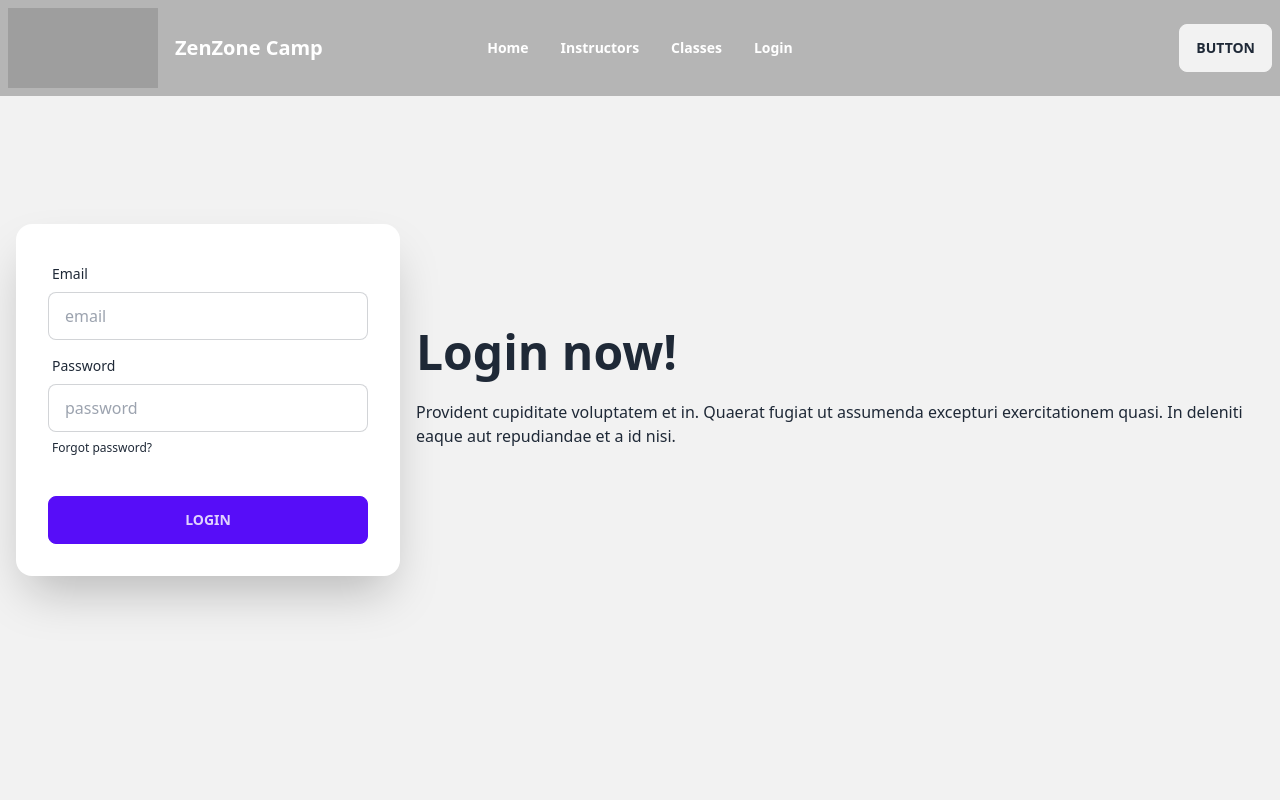
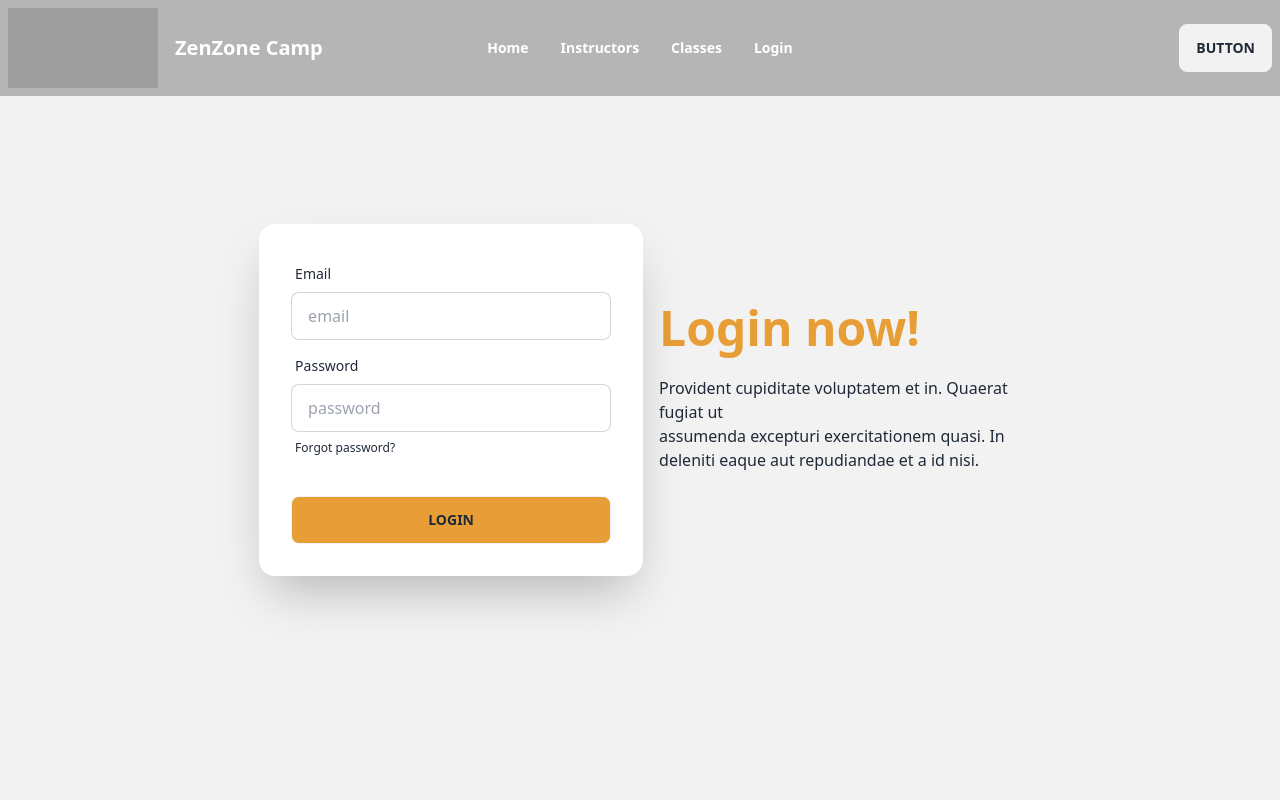
Before and after one commit to nazmunnaharnijhum/summer-camp-client, a React (Vite) app: page /login in a window 1280 px wide. Shown: the top 800 px of the page. Built offline with nearby package versions, Linux system fonts and the light colour scheme; grey boxes are pictures that could not be loaded.

Commit message:
firebase config has been hidden

```diff
--- a/package.json
+++ b/package.json
@@ -10,6 +10,7 @@
     "preview": "vite preview"
   },
   "dependencies": {
+    "firebase": "^9.22.2",
     "localforage": "^1.10.0",
     "match-sorter": "^6.3.1",
     "react": "^18.2.0",
--- /dev/null
+++ b/src/firebase/firebase.config.js
@@ -0,0 +1,17 @@
+// Import the functions you need from the SDKs you need
+import { initializeApp } from "firebase/app";
+// TODO: Add SDKs for Firebase products that you want to use
+// https://firebase.google.com/docs/web/setup#available-libraries
+
+// Your web app's Firebase configuration
+const firebaseConfig = {
+  apiKey: import.meta.env.VITE_apiKey,
+  authDomain: import.meta.env.VITE_authDomain,
+  projectId: import.meta.env.VITE_projectId,
+  storageBucket: import.meta.env.VITE_storageBucket,
+  messagingSenderId: import.meta.env.VITE_messagingSenderId,
+  appId: import.meta.env.VITE_appId
+};
+
+// Initialize Firebase
+export const app = initializeApp(firebaseConfig);
--- a/src/pages/Login/Login.jsx
+++ b/src/pages/Login/Login.jsx
@@ -10,8 +10,8 @@ const Login = () => {
         <div className="hero min-h-screen bg-base-200">
         <div className="hero-content flex-col lg:flex-row-reverse">
           <div className="text-center lg:text-left">
-            <h1 className="text-5xl font-bold">Login now!</h1>
-            <p className="py-6">Provident cupiditate voluptatem et in. Quaerat fugiat ut assumenda excepturi exercitationem quasi. In deleniti eaque aut repudiandae et a id nisi.</p>
+            <h1 className="text-5xl font-bold text-[#e79e37]">Login now!</h1>
+            <p className="py-6">Provident cupiditate voluptatem et in. Quaerat fugiat ut <br /> assumenda excepturi exercitationem quasi. In <br /> deleniti eaque aut repudiandae et a id nisi.</p>
           </div>
           <div className="card flex-shrink-0 w-full max-w-sm shadow-2xl bg-base-100">
             <form onSubmit={handleSubmit(onSubmit)} className="card-body">
@@ -33,7 +33,7 @@ const Login = () => {
                 </label>
               </div>
               <div className="form-control mt-6">
-                <button className="btn btn-primary">Login</button>
+                <button className="btn bg-[#e79e37]">Login</button>
               </div>
             </form>
           </div>
```
Also changed, not shown: 1 other file (tests, documents, lock files or other folders).
